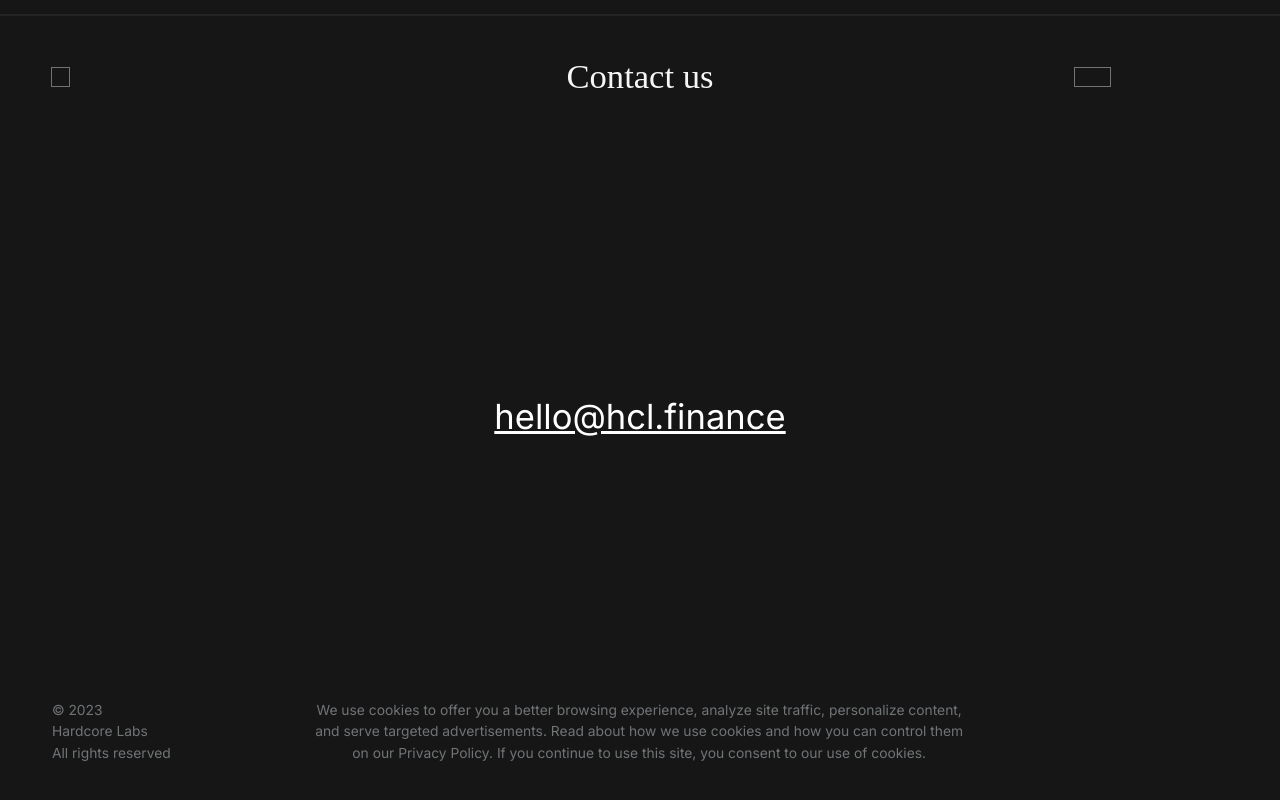
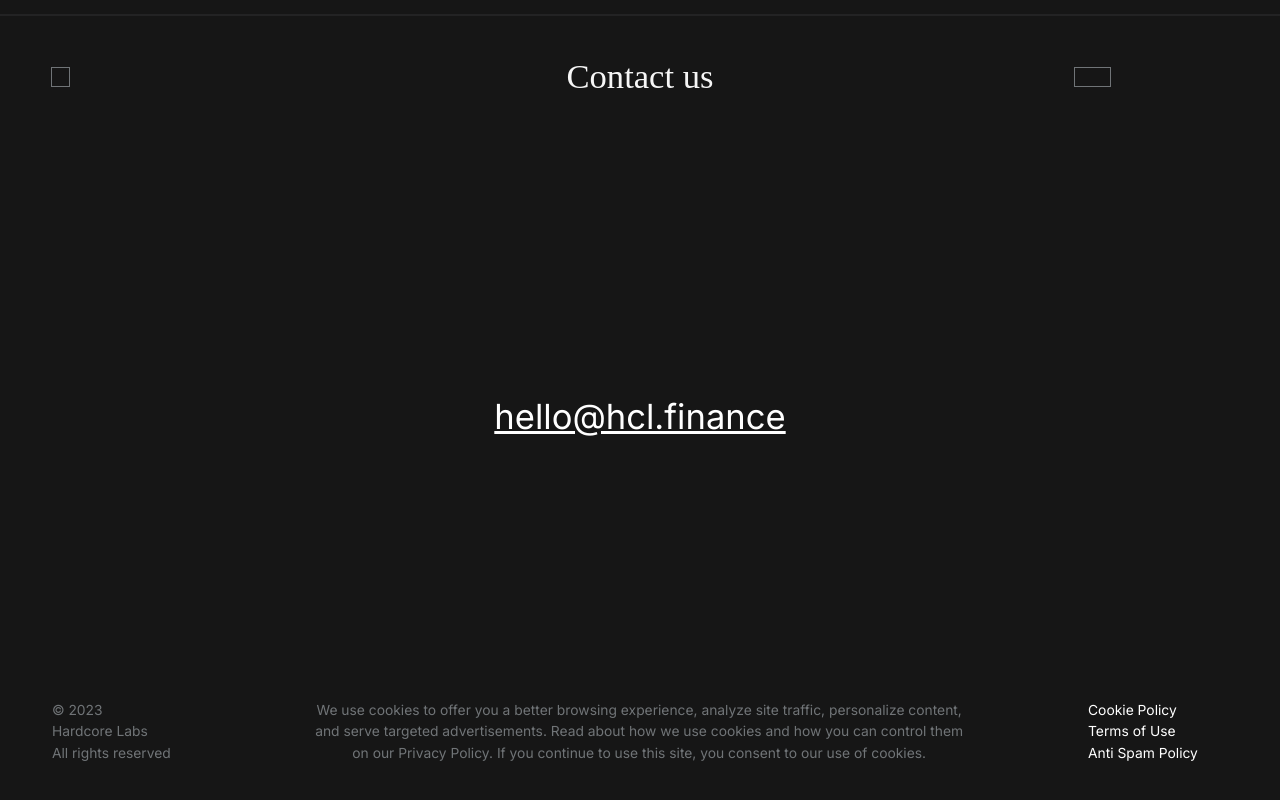
Before and after one commit to batuich/hardcorelab, a website built with Vite: page index.html in a window 1280 px wide. Shown: the part 4411-5211 px from the top of the page. Built offline with nearby package versions, Linux system fonts and the light colour scheme; files whose address does not match are found by name; a web font is replaced by a local one; what scramble-text would draw is missing.

Commit message:
Video v4

```diff
--- a/src/scss/style.scss
+++ b/src/scss/style.scss
@@ -1345,7 +1345,7 @@ a{
 			}
 		}
 		.links{
-			opacity: 0;
+			opacity: 0npm ;
 			width: math.div(162, 1480) * 100 * 1vw;
 			flex-shrink: 0;
 			@include mobile-breakpoint{
```
